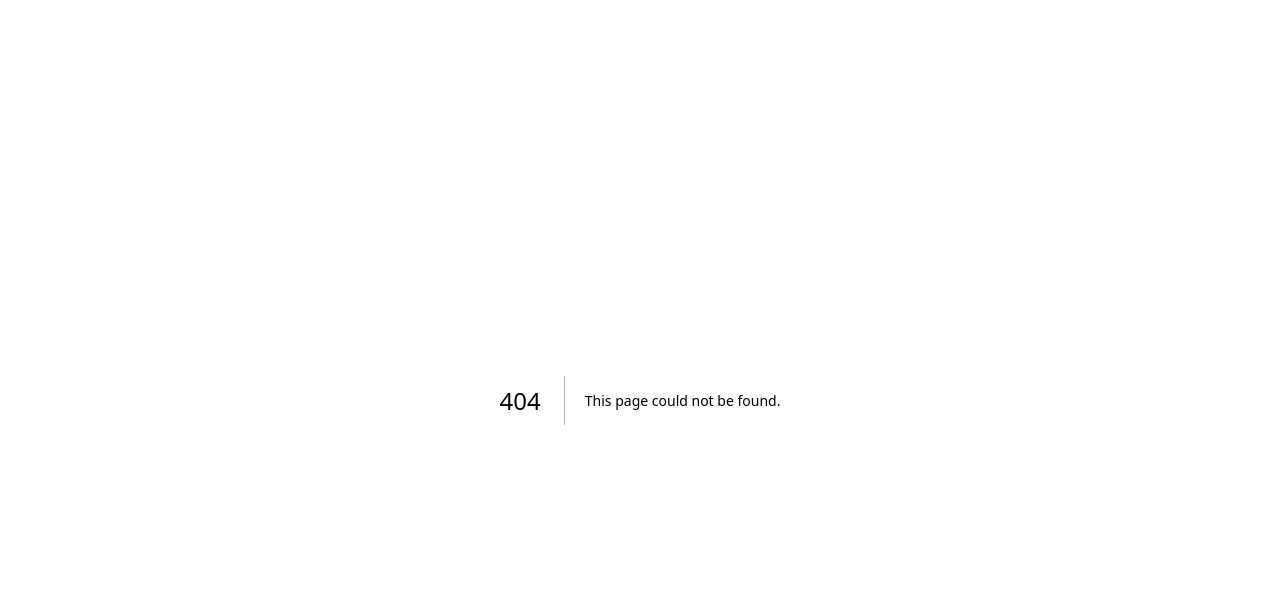
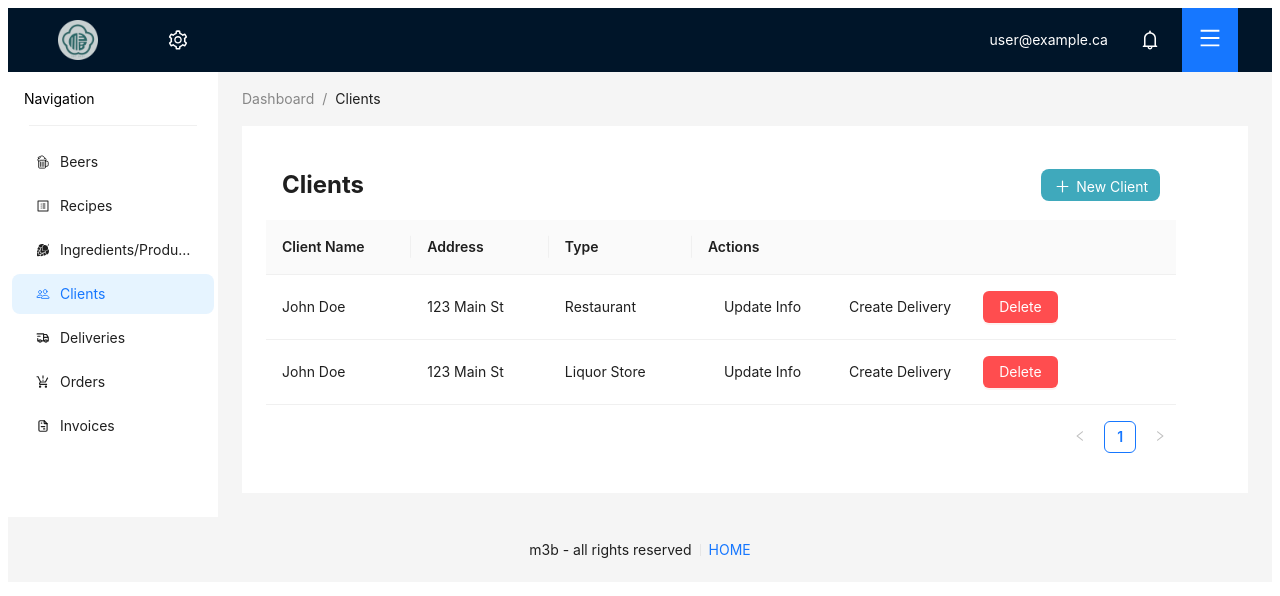
Before and after one commit to m3c-ode/m3b-mgtm-service, a Next.js app: page /dashboard/clients in a window 1280 px wide. Before the commit this address had no page. Shown: the top 596 px of the page. Built offline with nearby package versions, Linux system fonts and the light colour scheme.

Commit message:
clients table

```diff
--- a/src/components/Dashboard/CustomNavigation.tsx
+++ b/src/components/Dashboard/CustomNavigation.tsx
@@ -39,8 +39,8 @@ const CustomNavigation = (props: Props) => {
         },
         {
             key: `${BASE_DASHBOARD_PATH}/clients`,
-            // label: (<Link href={`${BASE_DASHBOARD_PATH}/clients`}>Clients</Link>),
-            label: 'Clients',
+            label: (<Link href={`${BASE_DASHBOARD_PATH}/clients`}>Clients</Link>),
+            // label: 'Clients',
             icon: React.createElement(IoPeopleOutline),
         },
         {
--- /dev/null
+++ b/src/components/Tables/ClientsTable/ClientsTable.tsx
@@ -0,0 +1,128 @@
+import { Button, Popconfirm, Space, Table } from 'antd';
+import { ColumnsType } from 'antd/es/table';
+import Link from 'next/link';
+import React, { useState } from 'react';
+import styles from '../styles.module.scss';
+import { ObjectId } from 'mongodb';
+import toast from 'react-hot-toast';
+import { ClientData, ClientsTableProps } from '../../../types/clients';
+
+const ClientsTable: React.FC<ClientsTableProps> = ({ data, isLoading, title }) => {
+
+    const [currentData, setCurrentData] = useState(data);
+
+
+    const handleDeleteDb = async (id: string | ObjectId) => {
+        // try {
+        //     const delRes = await deleteBeer(id);
+
+        //     const res = await getAllBeers();
+        //     const beerData = res.data;
+        //     setCurrentData(beerData);
+
+        // } catch (error: any) {
+        //     console.log("🚀 ~ file: ClientsTable.tsx:43 ~ handleDeleteDb ~ error", error);
+        //     toast.error('Error deleting beer');
+
+        //     throw new Error(error).message;
+        // }
+    };
+
+    const columns: ColumnsType<ClientData> = [
+        /*         {
+                    title: 'ID',
+                    dataIndex: 'id',
+                    key: 'id',
+                }, */
+        {
+            title: 'Client Name',
+            dataIndex: 'name',
+            key: 'name',
+        },
+        {
+            title: 'Address',
+            dataIndex: 'address',
+            key: 'address',
+        },
+        {
+            title: 'Type',
+            dataIndex: 'type',
+            key: 'type',
+        },
+        // {
+        //     title: 'Brewed On',
+        //     dataIndex: 'brewedOn',
+        //     key: 'brewedOn',
+        //     render: (value, record) => {
+        //         if (typeof value === 'string') {
+        //             if (value.includes("T")) {
+        //                 return value.split("T")[0];
+        //             } else return value;
+        //         } else {
+        //             return new Date(value).toISOString().split('T')[0];
+        //         }
+        //     }
+        // },
+        // {
+        //     title: 'Available On',
+        //     dataIndex: 'availableOn',
+        //     key: 'availableOn',
+        //     render: (value, record) => {
+        //         if (typeof value === 'string') {
+        //             if (value.includes("T")) {
+        //                 return value.split("T")[0];
+        //             } else return value;
+        //         } else {
+        //             return new Date(value).toISOString().split('T')[0];
+        //         }
+        //     },
+        //     sorter: (a, b) => new Date(b.beer.availableOn).valueOf() - new Date(a.beer.availableOn).valueOf(),
+
+        // },
+        {
+            title: 'Actions',
+            key: 'actions',
+            render: (_, record) => (
+                <Space size="middle">
+                    <Button
+                        type="text"
+                        className={styles.updateButton}
+                    >
+                        <Link
+                            className={styles.tableButton}
+                            href={`/client/${record._id}`}>Update Info</Link>
+
+                    </Button>
+                    <Button
+                        type="text"
+                        className={styles.updateButton}
+                    >
+                        <Link
+                            className={styles.tableButton}
+                            href={`/deliveries/${record._id}`}>Create Delivery</Link>
+
+                    </Button>
+                    <Popconfirm title="Are you sure?" onConfirm={() => handleDeleteDb(record._id)}>
+                        <Button
+                            type="primary"
+                            danger
+                        >
+                            Delete
+                        </Button>
+                    </Popconfirm>
+                </Space>
+            )
+        },
+    ];
+
+    return (
+        <Table
+            columns={columns}
+            className={styles.tableContainer}
+            dataSource={currentData}
+            title={title}
+        />
+    );
+};
+
+export default ClientsTable;
--- /dev/null
+++ b/src/components/Tables/ClientsTable/index.ts
@@ -0,0 +1,2 @@
+import ClientsTable from "./ClientsTable";
+export default ClientsTable;
--- /dev/null
+++ b/src/pages/dashboard/clients/index.tsx
@@ -0,0 +1,51 @@
+import React from 'react';
+import Dashboard from '../../../components/Dashboard';
+import ClientsTable from '../../../components/Tables/ClientsTable';
+import TableHeader from '../../../components/Tables/TableHeader';
+import { ClientData, ClientTypeEnum } from '../../../types/clients';
+import { IoAddOutline } from 'react-icons/io5';
+
+
+type Props = {};
+
+const clientData: ClientData[] = [
+    {
+        _id: '1',
+        name: 'John Doe',
+        address: '123 Main St',
+        type: ClientTypeEnum.Restau
+    },
+    {
+        _id: '2',
+        name: 'John Doe',
+        address: '123 Main St',
+        type: ClientTypeEnum.LStore
+    },
+];
+
+const Products = (props: Props) => {
+    const TableTitle = () =>
+        <TableHeader
+            title={'Clients'}
+            buttonText="New Client"
+            buttonIcon={<IoAddOutline
+                style={{
+                    fontSize: '19px',
+                    position: 'relative',
+                    top: '4px'
+                }}
+            />}
+            buttonPath={'/clients/new'}
+        />;
+    return (
+        <Dashboard>
+            <ClientsTable
+                data={clientData}
+                title={TableTitle}
+                isLoading={false}
+            />
+        </Dashboard>
+    );
+};
+
+export default Products;
--- /dev/null
+++ b/src/types/clients.ts
@@ -0,0 +1,19 @@
+import { ObjectId } from "mongodb";
+
+export type ClientsTableProps = {
+    data?: ClientData[];
+    isLoading: boolean;
+    title?: () => JSX.Element;
+};
+
+export type ClientData = {
+    _id: string | ObjectId;
+    name: string;
+    address: string;
+    type: ClientTypeEnum;
+};
+
+export enum ClientTypeEnum {
+    Restau = "Restaurant",
+    LStore = "Liquor Store",
+}
```
